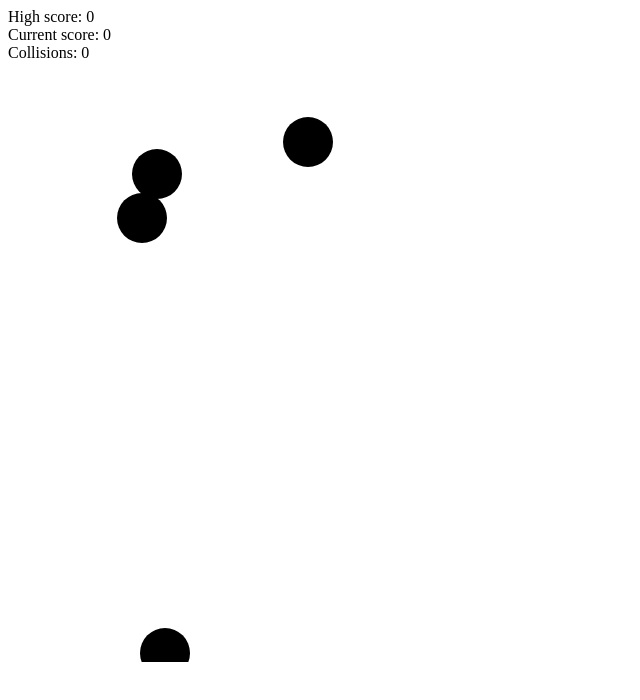
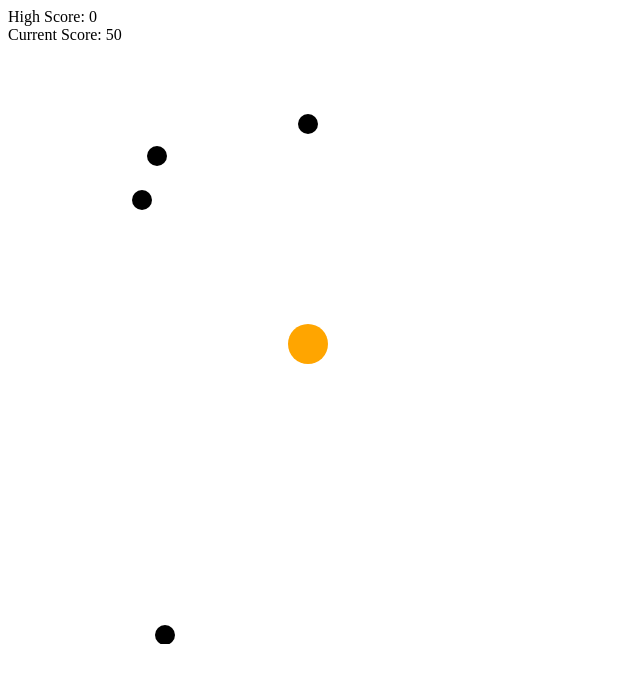
Before and after one commit to vnop/watchout, a website: page client/index.html in a window 1280 px wide. Shown: the whole page, without its empty margins (0-640 px from the left). Drawn offline with Linux system fonts and the light colour scheme.

Commit message:
Added draggable player, enemy detection, and score board is working

```diff
--- a/client/index.html
+++ b/client/index.html
@@ -7,16 +7,11 @@
 
     <div class="scoreboard">
       <!-- Modify the scoreboard when important events occur in your game! -->
-      <div class="highscore">High score: <span>0</span></div>
+      <div class="highScore">High score: <span>0</span></div>
       <div class="current">Current score: <span>0</span></div>
-      <div class="collisions">Collisions: <span>0</span></div>
     </div>
 
     <div class="board">
-      <!-- <svg width="600" height="400"></svg> -->
-      <div class="mouse">
-
-      </div>
     </div>
 
     <script src="lib/d3.js" charset="utf-8"></script>
--- a/client/watchout.js
+++ b/client/watchout.js
@@ -10,36 +10,104 @@ var w = 500;
 var h = 600;
 
 //our array of enemies
-var enemies = [5,5,5,5];
+var enemies = Array(5).fill(10);
+var playerObj = [20];
+var score = 0;
+var highScore = 0;
 
-//create main svg element
-var svg = d3.select("body")
-            .append("svg")
-            .attr("width", w)
-            .attr("height", h);
-
+//create main svg element inside <div class = 'board'></div>
+var svg = d3.select('.board')
+            .append('svg')
+            .attr('width', w)
+            .attr('height', h);
 
 var randomPosition = function(n) {
   return Math.floor(Math.random() * n);
 };
 
-//second part of main svg element
-var circle = svg.selectAll('circle')
+// Drag player
+//The d3.behavior.drag() D3 Drag Behavior provides for you the absolute "x" and "y" coordinates of the element that is being dragged inside of the variable d3.event (d3.event.x and d3.event.y)
+var drag = d3.behavior.drag()
+              // .on('dragstart', function() { player.style('fill', 'red'); })
+              .on('drag', function() {
+                player.attr('cx', d3.event.x)
+                      .attr('cy', d3.event.y);
+              });
+             // .on('dragend', function() { player.style('fill', 'black'); });
+
+//makes the nonmoving player circle and adds it to the svg (doesnt matter calling it circle after selectAll because no matter what, added as <circle></circle>)
+var player = svg.selectAll('.draggableCircle')
+              .data(playerObj)
+              .enter()
+              .append('svg:circle')
+              // .append('draggableCircle')
+              .attr('class', 'draggableCircle')
+              .attr('cx', function(d) { return h / 2; })
+              .attr('cy', function(d) { return h / 2; })
+              .attr('r', function(d) { return d; })
+              .call(drag)
+              .attr('fill', 'orange');
+
+
+
+//makes the movingCircle and adds to the svg (doesnt matter calling it circle after selectAll because no matter what, added as <circle></circle>)
+var movingCircles = svg.selectAll('circle')
   .data(enemies)
   .enter().append('circle')
+  .attr('class', 'movingCircles')
   .attr('cx', function(d) { return randomPosition(w); })  //x coord
   .attr('cy', function(d) { return randomPosition(h); })  //y coord
-  .attr('r', function(d) { return d * 5; })
-  .attr('fill', 'black')
+  .attr('r', function(d) { return d; })
+  .attr('fill', 'black');
+    // .each('end', update)
+
+var collisionDetection = function() {
+  //this will run at each step/tick of the transition
+  return function() {
+    var thisCircle = d3.select(this);
+    var otherCircle = player;
+    dx = thisCircle.attr('cx') - otherCircle.attr('cx');
+    dy = thisCircle.attr('cy') - otherCircle.attr('cy');
+    distance = Math.sqrt(Math.pow(dx, 2) + Math.pow(dy, 2));
+
+    if (distance < +thisCircle.attr('r') + +otherCircle.attr('r')) {
+      collision(thisCircle, otherCircle);
+    }
+  };
+};
 
 //updates each circle's x and y coordinates to random coords endlessly
 var update = function() {
-  circle.transition()
-       .attr('cx', function(d) { return randomPosition(w); })
-       .attr('cy', function(d) { return randomPosition(h); })
+  movingCircles.transition()
+    //The first argument, 'collision', is the name the tween function is registered for, and the second argument, collisionDetection, is a factory function that will return a function to be run on all the increments between the start and the end of the transition.
+    //on a collision, call var collision = function() { .. }
+    //a tween function attaches to the transition and executes at each transition step in that transition
+               .tween('collision', collisionDetection)
+               .attr('cx', function(d) { return randomPosition(w); })
+               .attr('cy', function(d) { return randomPosition(h); });
 
-  setTimeout(function() { update() }, 1000);
+
+  setTimeout(function() { update(); }, 1000);
 };
+
+var collision = function(thisCircle, otherCircle) {
+  highScore = Math.max(score, highScore);
+  score = 0;
+  updateScore();
+};
+
+
+var updateScore = function() {
+  d3.select('.highScore').text('High Score: ' + highScore);
+  d3.select('.current').text('Current Score: ' + score);
+};
+
+var scoreTicker = function() {
+  score = score + 1;
+  updateScore();
+};
+
+setInterval(scoreTicker, 100);
 
 // call update
 update();
```
Also changed, not shown: client/styles.css (+0 -7 lines).
